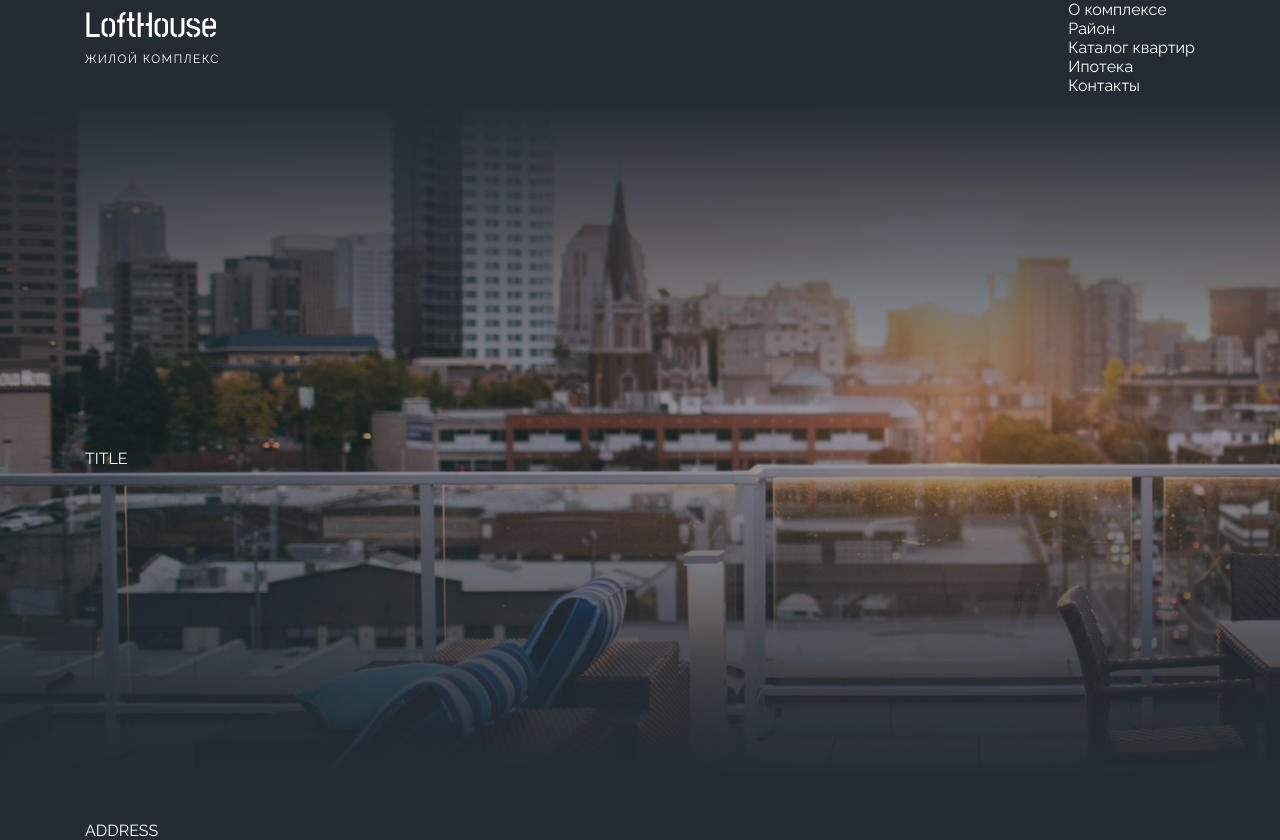
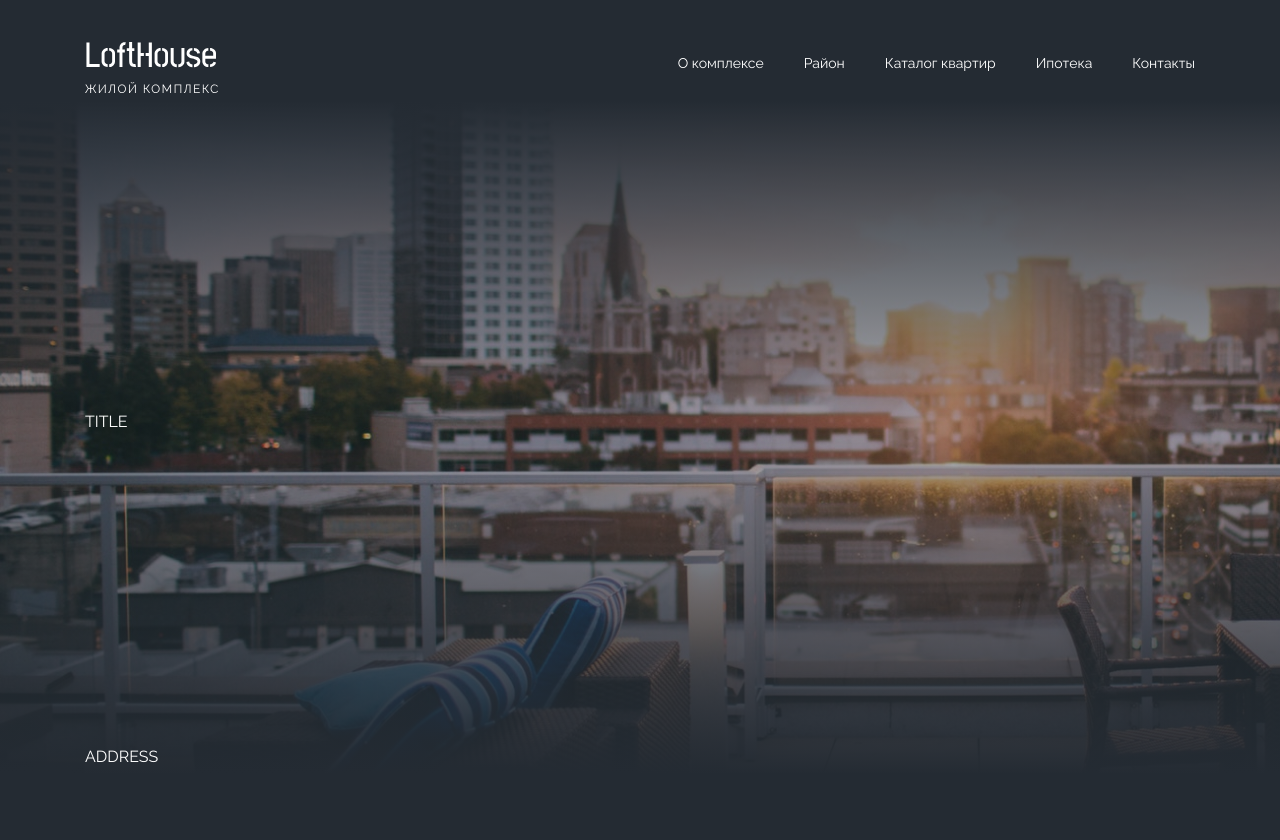
Before and after one commit to a-ulianych/Loft-House, a plain HTML site: page index.html in a window 1280 px wide. Drawn offline with Linux system fonts and the light colour scheme.

Commit message:
Complete nav

```diff
--- a/css/blocks/_header.scss
+++ b/css/blocks/_header.scss
@@ -2,7 +2,11 @@
   display: flex;
   flex-direction: column;
   justify-content: space-between;
+
+  padding: 30px 0 74px;
+
   min-height: 840px;
+
   background: linear-gradient(
                   180deg,
                   #242B33 11.98%,
@@ -15,4 +19,5 @@
 .header__top-row {
   display: flex;
   justify-content: space-between;
+  align-items: center;
 }
--- a/css/blocks/_nav.scss
+++ b/css/blocks/_nav.scss
@@ -0,0 +1,8 @@
+.nav {
+  font-size: 14px;
+}
+
+.nav__list {
+  display: flex;
+  column-gap: 40px;
+}
--- a/index.html
+++ b/index.html
@@ -20,21 +20,21 @@
 
                     <div class="header__nav">
                         <nav class="nav">
-                            <ul>
-                                <li>
-                                    <a href="#">О комплексе</a>
+                            <ul class="nav__list">
+                                <li class="nav__list-item">
+                                    <a href="#" class="nav__list-link">О комплексе</a>
                                 </li>
-                                <li>
-                                    <a href="#">Район</a>
+                                <li class="nav__list-item">
+                                    <a href="#" class="nav__list-link">Район</a>
                                 </li>
-                                <li>
-                                    <a href="#">Каталог квартир</a>
+                                <li class="nav__list-item">
+                                    <a href="#" class="nav__list-link">Каталог квартир</a>
                                 </li>
-                                <li>
-                                    <a href="#">Ипотека</a>
+                                <li class="nav__list-item">
+                                    <a href="#" class="nav__list-link">Ипотека</a>
                                 </li>
-                                <li>
-                                    <a href="#">Контакты</a>
+                                <li class="nav__list-item">
+                                    <a href="#" class="nav__list-link">Контакты</a>
                                 </li>
                             </ul>
                         </nav>
```
Also changed, not shown: css/main.css, 1 other file.
